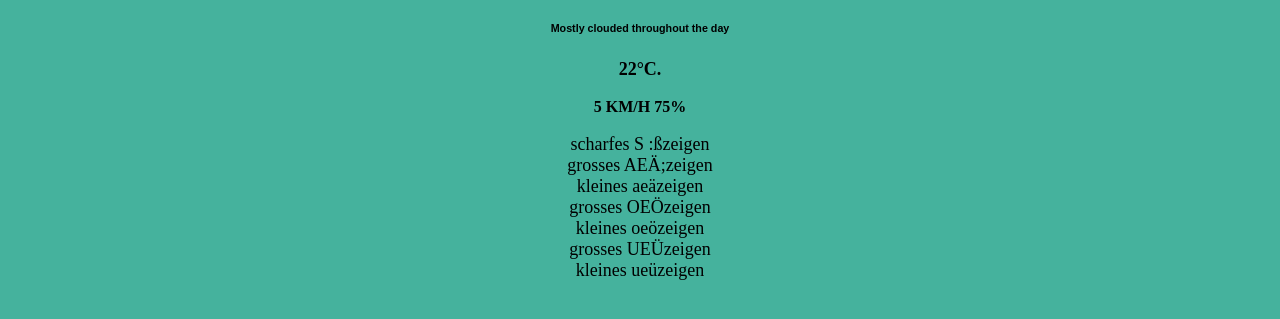
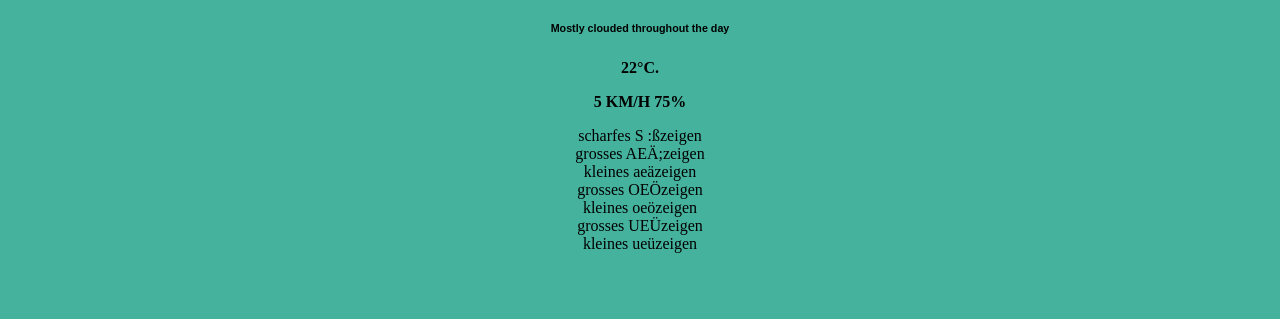
Before and after one commit to AndreasHibo/LMUtest, a plain HTML site: page index.html in a window 1280 px wide. Shown: the part 61-380 px from the top of the page. Drawn offline with Linux system fonts and the light colour scheme.

Commit message:
Update index.html

```diff
--- a/index.html
+++ b/index.html
@@ -17,7 +17,7 @@ h6 {
 strong {
  text-transform:none;
 }
-p {font-size:large; }
+p {font-size:medium }
 
 </style>
 
```
